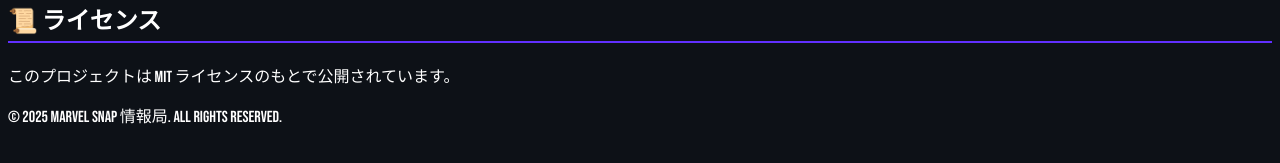
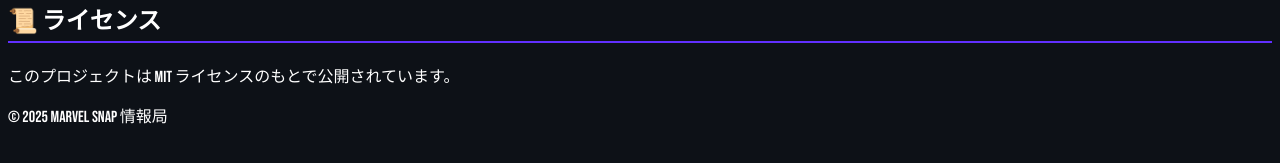
Before and after one commit to marvel-otaku/marvelsnap.github.io, a Jekyll site: the page built from README.md, in a window 1280 px wide. Shown: the part 728-891 px from the top of the page. Built offline with Jekyll 4.4.1, drawn with Linux system fonts in a browser that asks for light colours; our own code applies the rules of GitHub Pages for plain Markdown files.

Commit message:
Update footer.html

```diff
--- a/_includes/footer.html
+++ b/_includes/footer.html
@@ -1,3 +1,5 @@
-<footer>
-  <p>&copy; 2025 Marvel Snap 情報局. All Rights Reserved.</p>
+
+
+<footer class="footer">
+  <p>&copy; 2025 Marvel Snap 情報局</p>
 </footer>
```
